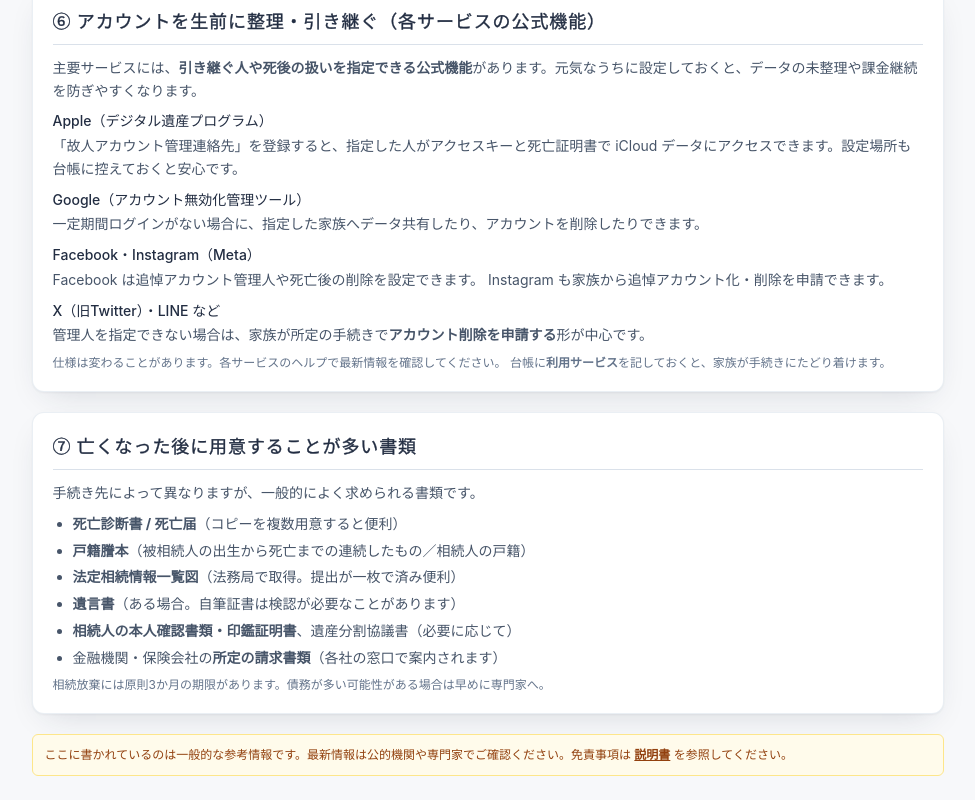
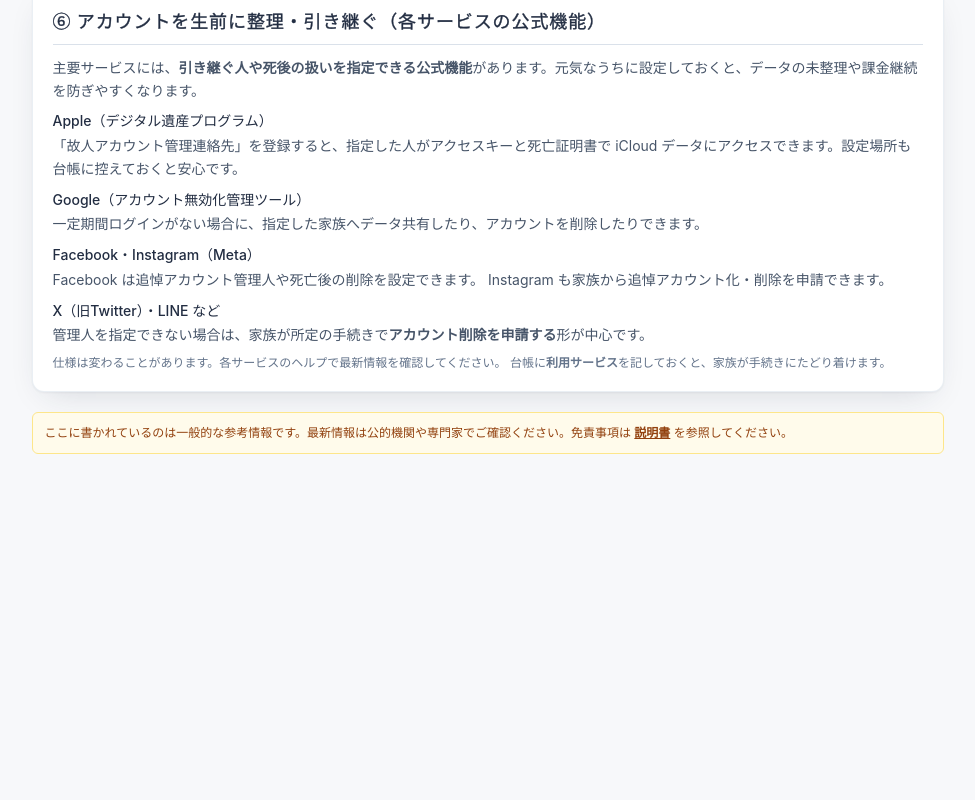
Before and after one commit to uzura89/kurashino-daicho, a Next.js app: page /guide in a window 1280 px wide. Shown: the part 1919-2719 px from the top of the page, without its empty margins (249-1224 px from the left). After the commit the page ends 2397 px from the top, so only its background shows below. Built offline with nearby package versions, Linux system fonts and the light colour scheme; a web font is replaced by a local one.

Commit message:
remove some part

```diff
--- a/src/pages/guide.tsx
+++ b/src/pages/guide.tsx
@@ -88,7 +88,8 @@ export default function GuidePage() {
         </ul>
         <p>
           これらを共有しておきたい場合は、別紙や封筒に書き、金庫・貸金庫など安全な場所に保管します。
-          台帳には<strong>その「在りか」だけ</strong>を記しておくと、台帳と秘匿情報を分けて残せます。
+          台帳には<strong>その「在りか」だけ</strong>
+          を記しておくと、台帳と秘匿情報を分けて残せます。
         </p>
         <p className="text-xs text-slate-500">
           パスコードやパスワードを変更したときは、保管した控えの更新も忘れずに行ってください。
@@ -204,38 +205,7 @@ export default function GuidePage() {
           を記しておくと、家族が手続きにたどり着けます。
         </p>
       </Card>
-      <Card title="⑦ 亡くなった後に用意することが多い書類">
-        <p>手続き先によって異なりますが、一般的によく求められる書類です。</p>
-        <ul className="list-disc space-y-1 pl-5">
-          <li>
-            <strong>死亡診断書 / 死亡届</strong>
-            （コピーを複数用意すると便利）
-          </li>
-          <li>
-            <strong>戸籍謄本</strong>
-            （被相続人の出生から死亡までの連続したもの／相続人の戸籍）
-          </li>
-          <li>
-            <strong>法定相続情報一覧図</strong>
-            （法務局で取得。提出が一枚で済み便利）
-          </li>
-          <li>
-            <strong>遺言書</strong>
-            （ある場合。自筆証書は検認が必要なことがあります）
-          </li>
-          <li>
-            <strong>相続人の本人確認書類・印鑑証明書</strong>
-            、遺産分割協議書（必要に応じて）
-          </li>
-          <li>
-            金融機関・保険会社の<strong>所定の請求書類</strong>
-            （各社の窓口で案内されます）
-          </li>
-        </ul>
-        <p className="text-xs text-slate-500">
-          相続放棄には原則3か月の期限があります。債務が多い可能性がある場合は早めに専門家へ。
-        </p>
-      </Card>
+
       <div className="rounded-md border border-amber-200 bg-amber-50 p-3 text-xs text-amber-800">
         ここに書かれているのは一般的な参考情報です。最新情報は公的機関や専門家でご確認ください。免責事項は{" "}
         <Link href="/manual" className="font-semibold underline">
```
